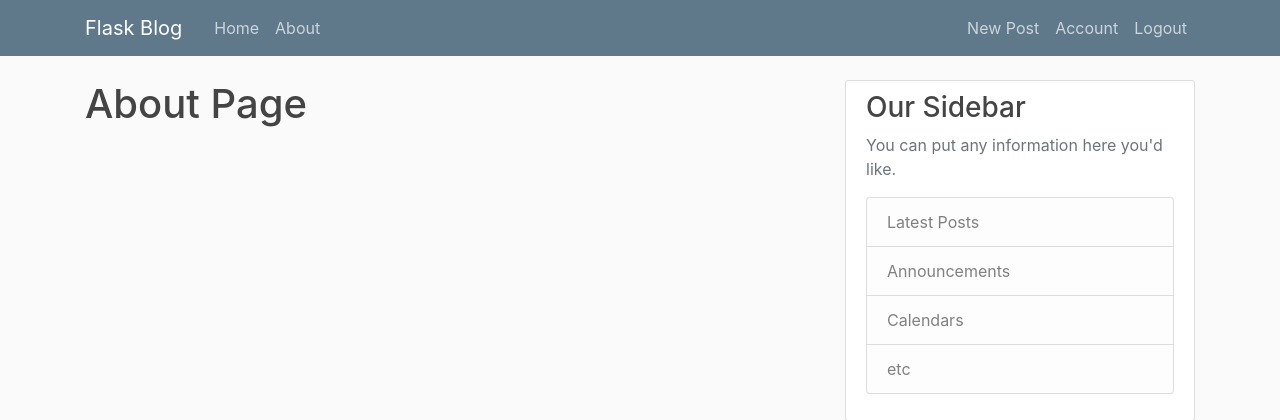
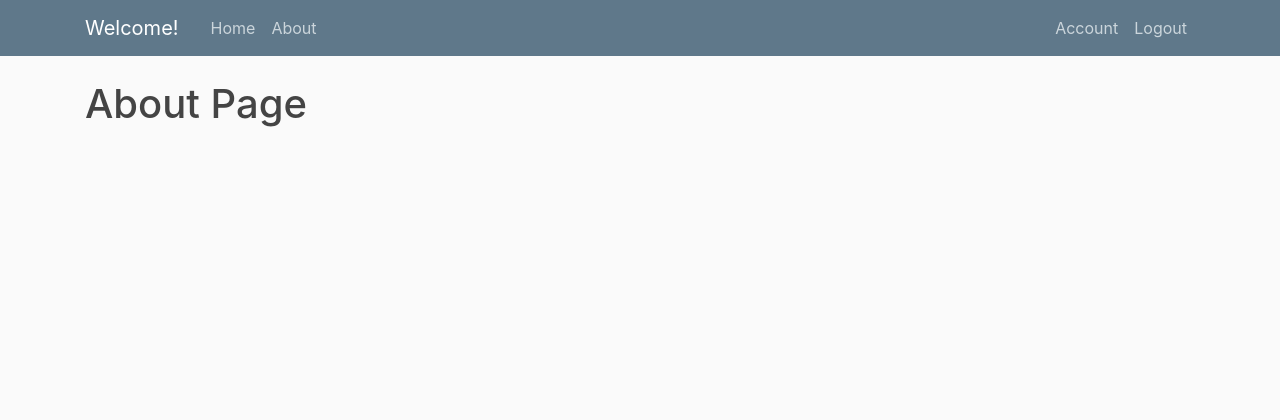
Before and after one commit to ShikaiWang-Sky/CodeToGiveAlpharetta, a Flask app: page /about in a window 1280 px wide. Shown: the top 420 px of the page. Run offline with Flask 2, Linux system fonts and the light colour scheme; a user stored in the database is signed in; some libraries are stand-ins or nearby versions.

Commit message:
Update layout.html
Instead of Flask Blog on the nav bar it will now display welcome. New post function was removed.

```diff
--- a/flaskblog/templates/layout.html
+++ b/flaskblog/templates/layout.html
@@ -10,17 +10,12 @@
 
     <link rel="stylesheet" type="text/css" href="{{ url_for('static', filename='main.css') }}">
 
-    {% if title %}
-        <title>Flask Blog - {{ title }}</title>
-    {% else %}
-        <title>Flask Blog</title>
-    {% endif %}
 </head>
 <body>
     <header class="site-header">
       <nav class="navbar navbar-expand-md navbar-dark bg-steel fixed-top">
         <div class="container">
-          <a class="navbar-brand mr-4" href="/">Flask Blog</a>
+          <a class="navbar-brand mr-4" href="/">Welcome!</a>
           <button class="navbar-toggler" type="button" data-toggle="collapse" data-target="#navbarToggle" aria-controls="navbarToggle" aria-expanded="false" aria-label="Toggle navigation">
             <span class="navbar-toggler-icon"></span>
           </button>
@@ -32,7 +27,7 @@
             <!-- Navbar Right Side -->
             <div class="navbar-nav">
               {% if current_user.is_authenticated %}
-                <a class="nav-item nav-link" href="{{ url_for('new_post') }}">New Post</a>
+
                 <a class="nav-item nav-link" href="{{ url_for('account') }}">Account</a>
                 <a class="nav-item nav-link" href="{{ url_for('logout') }}">Logout</a>
               {% else %}
@@ -58,6 +53,8 @@
           {% endwith %}
           {% block content %}{% endblock %}
         </div>
+
+	<!-- sidebar is currently commented out
         <div class="col-md-4">
           <div class="content-section">
             <h3>Our Sidebar</h3>
@@ -71,6 +68,7 @@
             </p>
           </div>
         </div>
+	-->
       </div>
     </main>
 
```
